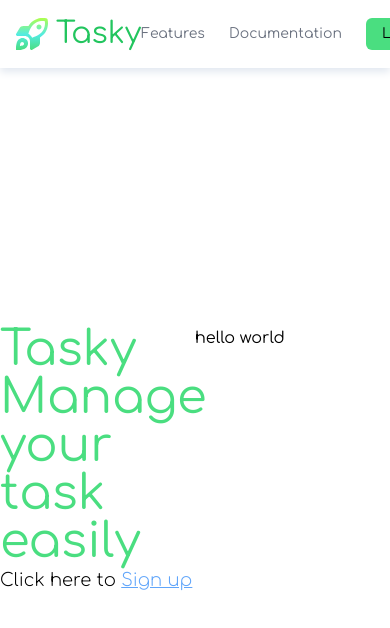
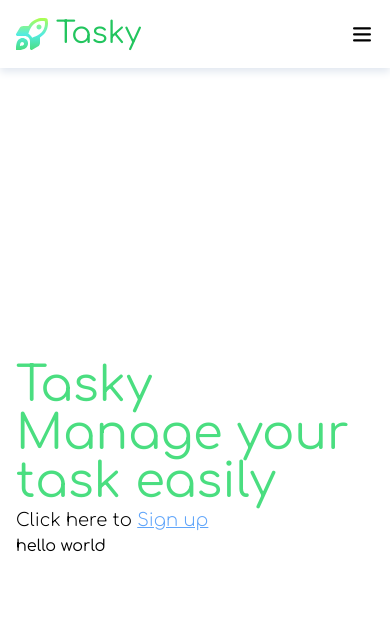
Before and after one commit to SzelamC/Tasky, a Next.js app: page / in a window 390 px wide. Shown: the top 628 px of the page. Built offline with nearby package versions, Linux system fonts and the light colour scheme.

Commit message:
add padding and make some responsive

```diff
--- a/src/app/(basic-layout)/page.tsx
+++ b/src/app/(basic-layout)/page.tsx
@@ -2,8 +2,8 @@ import Link from "next/link";
 
 export default function Home() {
   return (
-    <main className="mx-auto mt-20 flex min-h-[760px] max-w-7xl items-center">
-      <div className="grid w-full grid-cols-2">
+    <main className="mx-auto mt-20 flex min-h-[760px] max-w-7xl items-center p-4 ">
+      <div className="grid w-full grid-cols-1 md:grid-cols-2">
         <div>
           <h1 className="text-5xl text-green-400">Tasky</h1>
           <h1 className="text-5xl text-green-400">Manage your task easily</h1>
--- a/src/components/ui/NavigationBar.tsx
+++ b/src/components/ui/NavigationBar.tsx
@@ -8,9 +8,9 @@ function TaskyLogoIcon() {
       <svg xmlns="http://www.w3.org/2000/svg" viewBox="0 0 512 512" width={32}>
         <defs>
           <linearGradient id="icon_gradient" gradientTransform="rotate(90)">
-            <stop offset="0%" stop-color="#aeff4c" />
-            <stop offset="52%" stop-color="#53ebe3" />
-            <stop offset="100%" stop-color="#4ade80" />
+            <stop offset="0%" stopColor="#aeff4c" />
+            <stop offset="52%" stopColor="#53ebe3" />
+            <stop offset="100%" stopColor="#4ade80" />
           </linearGradient>
         </defs>
         <path
@@ -40,10 +40,10 @@ function NavigationLink({ href, children, className }: NavigationLinkProps) {
 export default function NavigationBar() {
   return (
     <nav className="fixed top-0 w-full p-4 shadow-[0_4px_8px_0] shadow-slate-200">
-      <div className="mx-auto flex max-w-7xl items-center justify-between">
+      <div className="mx-auto flex max-w-3xl items-center justify-between md:max-w-5xl lg:max-w-7xl">
         <TaskyLogoIcon />
         <div className="flex items-center gap-10">
-          <ul className="flex items-center gap-6 text-sm text-gray-600">
+          <ul className="hidden items-center gap-6 text-sm text-gray-600 sm:flex">
             <li>
               <NavigationLink
                 href="#"
@@ -66,6 +66,22 @@ export default function NavigationBar() {
               </Button>
             </li>
           </ul>
+          <svg
+            xmlns="http://www.w3.org/2000/svg"
+            width="24"
+            height="24"
+            viewBox="0 0 16 16"
+            className="block sm:hidden"
+          >
+            <path
+              fill="none"
+              stroke="currentColor"
+              strokeLinecap="round"
+              strokeLinejoin="round"
+              strokeWidth="1.5"
+              d="M2.75 12.25h10.5m-10.5-4h10.5m-10.5-4h10.5"
+            ></path>
+          </svg>
         </div>
       </div>
     </nav>
```
